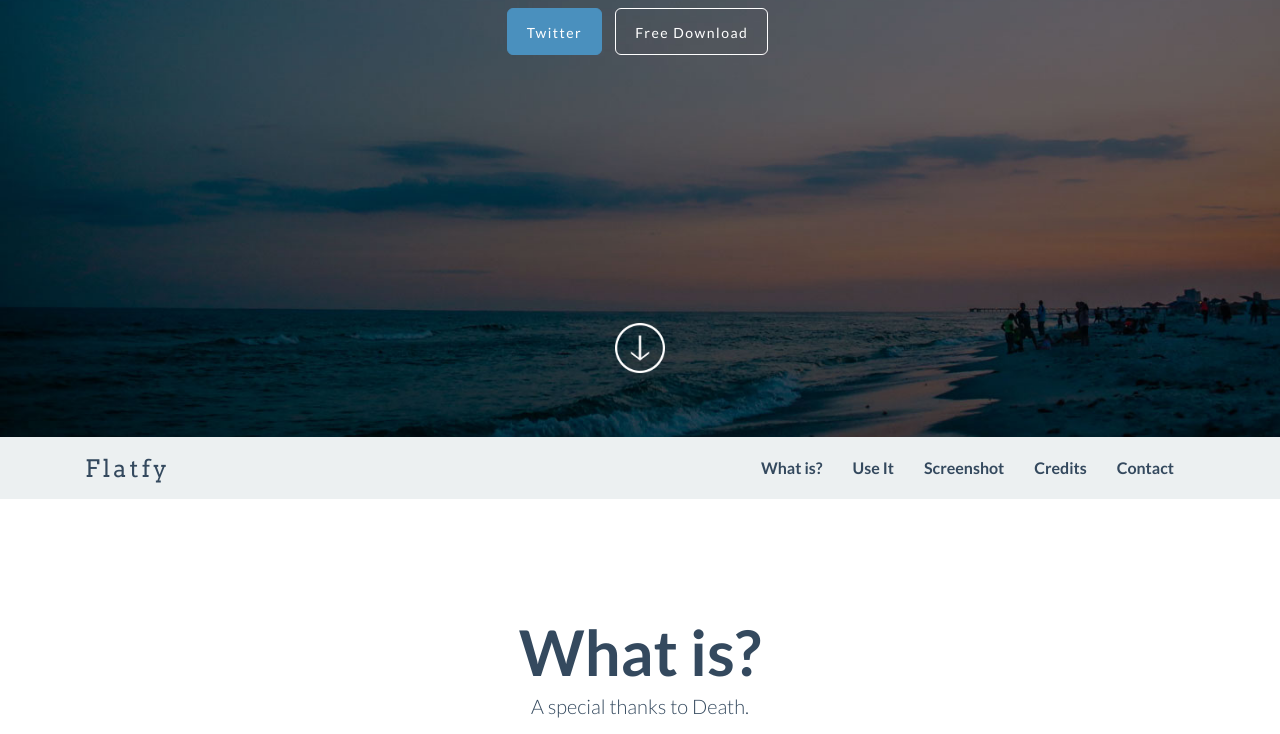
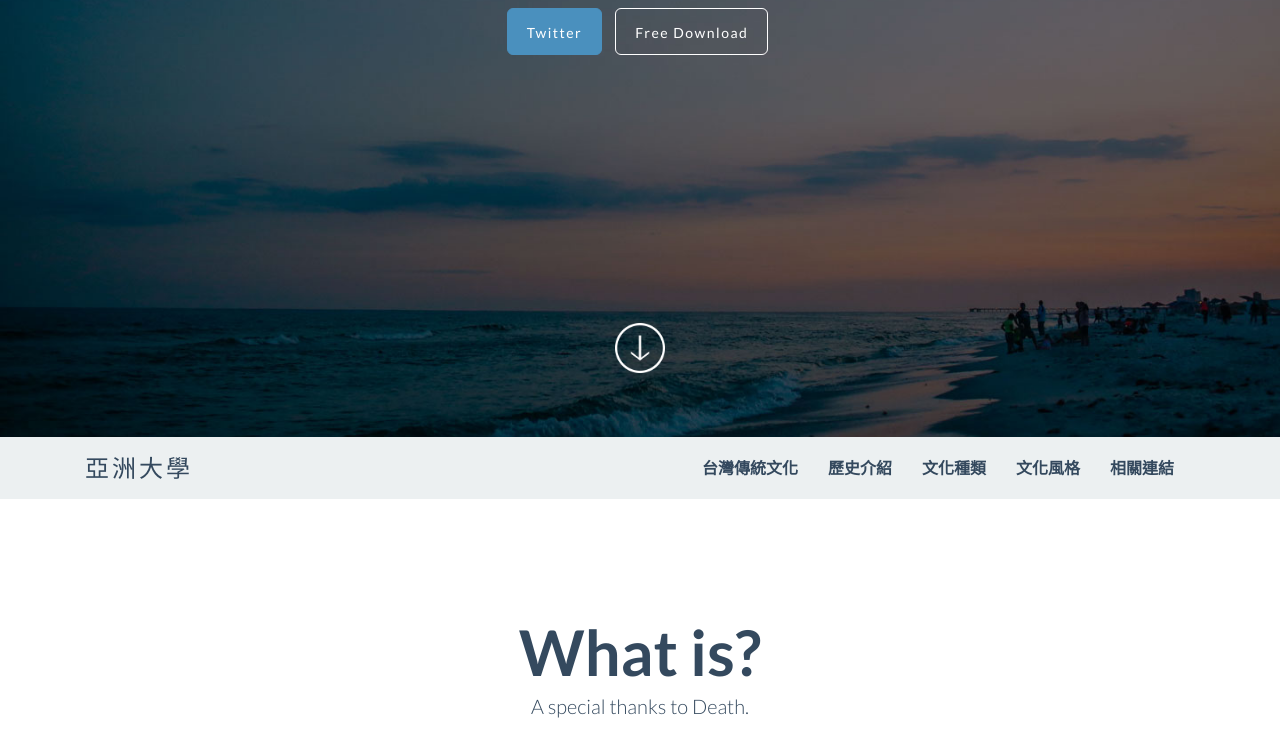
Before and after one commit to yoyoy0403/webox2, a plain HTML site: page index.html in a window 1280 px wide. Shown: the part 363-1097 px from the top of the page. Drawn offline with Linux system fonts and the light colour scheme.

Commit message:
Update index.html

```diff
--- a/index.html
+++ b/index.html
@@ -12,7 +12,7 @@
     <meta name="description" content="Flatfy Free Flat and Responsive HTML5 Template ">
     <meta name="author" content="">
 
-    <title>趙銘洋的作業網站</title>
+    <title>傳統傳統文化介紹</title>
 
     <!-- Bootstrap core CSS -->
     <link href="css/bootstrap.min.css" rel="stylesheet">
@@ -86,17 +86,17 @@
 					<span class="icon-bar"></span>
 					<span class="icon-bar"></span>
 				</button>
-				<a class="navbar-brand" href="#home">Flatfy</a>
+				<a class="navbar-brand" href="#home">亞洲大學</a>
 			</div>
 
 			<div class="collapse navbar-collapse navbar-right navbar-ex1-collapse">
 				<ul class="nav navbar-nav">
 
-					<li class="menuItem"><a href="#whatis">What is?</a></li>
-					<li class="menuItem"><a href="#useit">Use It</a></li>
-					<li class="menuItem"><a href="#screen">Screenshot</a></li>
-					<li class="menuItem"><a href="#credits">Credits</a></li>
-					<li class="menuItem"><a href="#contact">Contact</a></li>
+					<li class="menuItem"><a href="#whatis">台灣傳統文化</a></li>
+					<li class="menuItem"><a href="#useit">歷史介紹</a></li>
+					<li class="menuItem"><a href="#screen">文化種類</a></li>
+					<li class="menuItem"><a href="#credits">文化風格</a></li>
+					<li class="menuItem"><a href="#contact">相關連結</a></li>
 				</ul>
 			</div>
 
```
